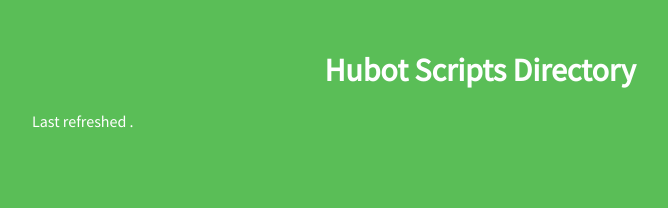
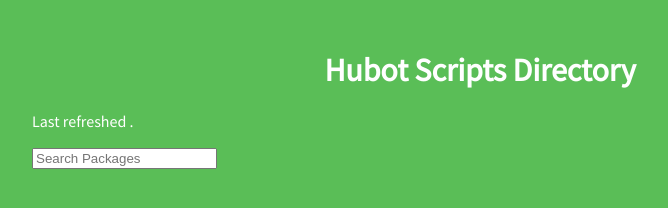
Before and after one commit to shaundon/hubot-script-directory, a website: page public/index.html in a window 1280 px wide. Shown: the whole page, without its empty margins (160-828 px from the left). Drawn offline with nearby package versions, Linux system fonts and the light colour scheme; some packages are replaced by stand-ins of ours; a script that the page names is missing.

Commit message:
Filtering.

```diff
--- a/public/index.html
+++ b/public/index.html
@@ -8,7 +8,11 @@
 
       <p>Last refreshed <span am-time-ago="packageService.metadata.lastRefreshed"></span>.</p>
 
-      <div ng-repeat="package in packageService.packages">
+      <section>
+        <input type="text" placeholder="Search Packages" ng-model="searchTerms">
+      </section>
+
+      <div ng-repeat="package in packageService.packages | filter:searchTerms">
         <h2>{{package.name}}</h2>
         <p>{{package.description}}</p>
         <p><a ng-href="https://npmjs.com/package/{{package.name}}">View on NPM</a></p>
```
